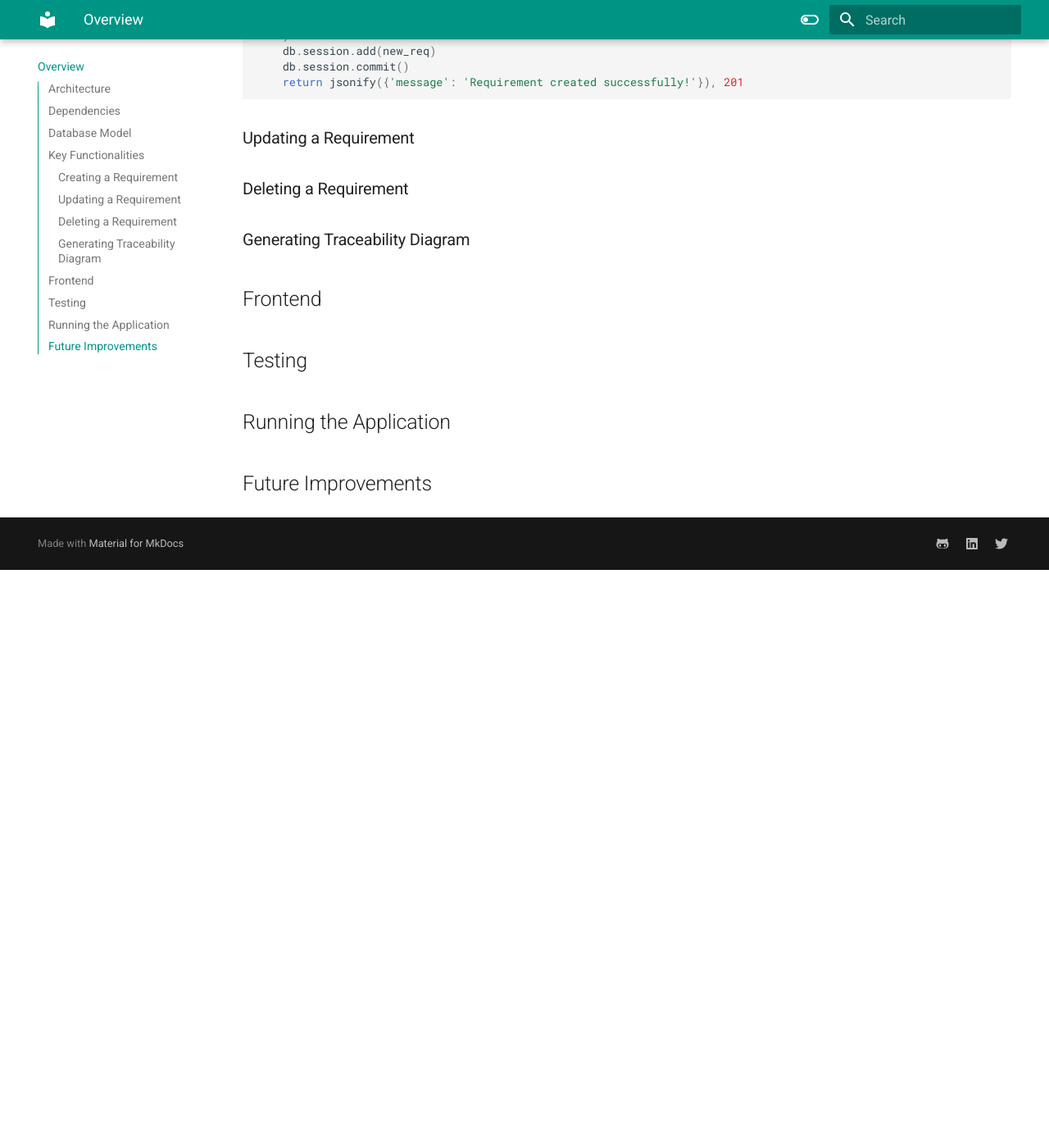
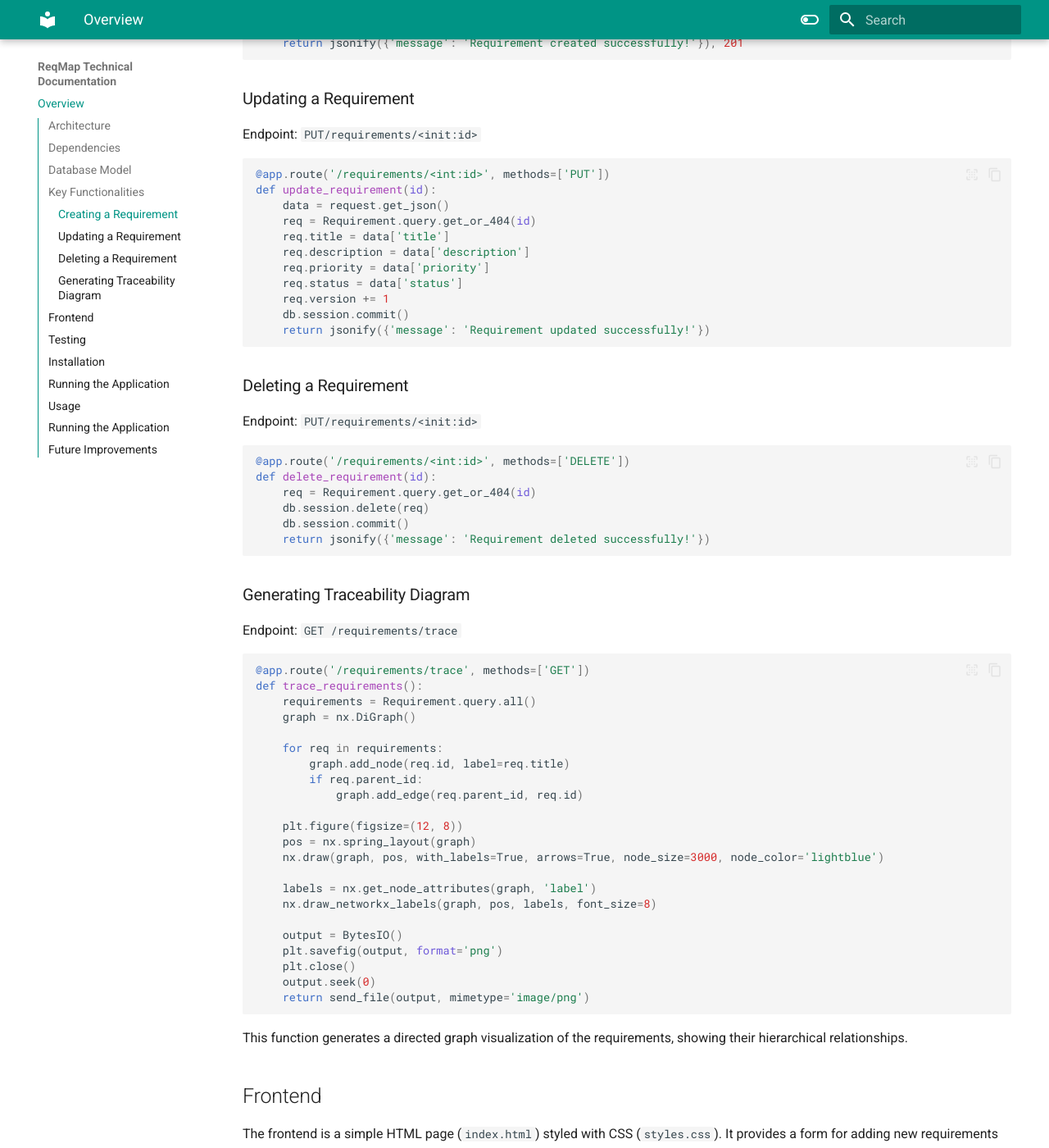
Before and after one commit to jerameee/reqmap-docs, an MkDocs documentation site: the page built from docs/index.md, in a window 1280 px wide and 1400 px high, scrolled down 1471 px. Shown: the whole window at 82% size. Built offline with MkDocs 1.6.1 and Material for MkDocs 9.7.7, drawn with Linux system fonts in a browser that asks for light colours; before the commit the page ends 2166 px from its top, so only the background shows below that; some of the changed text lies outside the part shown.

Commit message:
Update styling, links etc.

````diff
--- a/docs/index.md
+++ b/docs/index.md
@@ -6,7 +6,7 @@
 
 The application follows a Model-View-Controller (MVC) architecture:
 
-* __Model:__ Defined in ```models.py''''
+* __Model:__ Defined in ```models.py```
 * __View:__ HTML Templates (```index.html```) and CSS (```styles.css```)
 * __Controller:__ Main application logic in```app.py```
 
@@ -23,7 +23,7 @@
 
 ## Database Model
 
-THe core data model is the ```Requirement``` class, defined in ```models.py```
+The core data model is the ```Requirement``` class, defined in ```models.py```
 
 ``` py
 class Requirement(db.Model):
@@ -64,14 +64,140 @@
 
 ### Updating a Requirement
 
+Endpoint: `PUT/requirements/<init:id>`
+
+``` py
+@app.route('/requirements/<int:id>', methods=['PUT'])
+def update_requirement(id):
+    data = request.get_json()
+    req = Requirement.query.get_or_404(id)
+    req.title = data['title']
+    req.description = data['description']
+    req.priority = data['priority']
+    req.status = data['status']
+    req.version += 1
+    db.session.commit()
+    return jsonify({'message': 'Requirement updated successfully!'})
+```
+
 ### Deleting a Requirement
+
+Endpoint: `PUT/requirements/<init:id>`
+
+``` py
+@app.route('/requirements/<int:id>', methods=['DELETE'])
+def delete_requirement(id):
+    req = Requirement.query.get_or_404(id)
+    db.session.delete(req)
+    db.session.commit()
+    return jsonify({'message': 'Requirement deleted successfully!'})
+```
 
 ### Generating Traceability Diagram
 
+Endpoint: `GET /requirements/trace`
+
+```py
+@app.route('/requirements/trace', methods=['GET'])
+def trace_requirements():
+    requirements = Requirement.query.all()
+    graph = nx.DiGraph()
+
+    for req in requirements:
+        graph.add_node(req.id, label=req.title)
+        if req.parent_id:
+            graph.add_edge(req.parent_id, req.id)
+
+    plt.figure(figsize=(12, 8))
+    pos = nx.spring_layout(graph)
+    nx.draw(graph, pos, with_labels=True, arrows=True, node_size=3000, node_color='lightblue')
+
+    labels = nx.get_node_attributes(graph, 'label')
+    nx.draw_networkx_labels(graph, pos, labels, font_size=8)
+
+    output = BytesIO()
+    plt.savefig(output, format='png')
+    plt.close()
+    output.seek(0)
+    return send_file(output, mimetype='image/png')
+```
+
+This function generates a directed graph visualization of the requirements, showing their hierarchical relationships.
+
 ## Frontend
+
+The frontend is a simple HTML page (`index.html`) styled with CSS (`styles.css`). It provides a form for adding new requirements and displays existing requirements.
 
 ## Testing
 
+Unit tests are provided in `test_app.py`. Here's an example test case:
+
+```py
+def test_create_requirement(self):
+    response = self.app.post('/requirements', json={
+        'title': 'Test Requirement',
+        'description': 'This is a test.',
+        'priority': 'High',
+        'status': 'Open'
+    })
+    self.assertEqual(response.status_code, 201)
+    self.assertIn('Requirement created successfully!', response.get_data(as_text=True))
+```
+
+## Installation
+
+1. Clone the repository:
+
+   ``` md
+   git clone https://github.com/your-username/reqmap.git
+
+   cd reqmap
+
+   ```
+
+2. Create a virtual environment and activate it:
+
+   ``` md
+   python -m venv venv
+   source venv/bin/activate  # On Windows, use `venv\Scripts\activate`
+
+   ```
+
+3. Install the required packages:
+
+   ``` md
+   pip install -r requirements.txt
+
+   ```
+
 ## Running the Application
 
+1. Start the Flask development server:
+   ```
+   python app.py
+   ```
+
+2. Open a web browser and navigate to `http://localhost:5000`
+
+## Usage
+
+- Add new requirements using the form on the main page
+- View existing requirements in the list below the form
+- Update or delete requirements by implementing the necessary frontend functionality (not included in the current version)
+- Click on "View Traceability Diagram" to see the relationships between requirements
+
+## Running the Application
+
+To run the application:
+
+1. Install dependencies: `pip install -r requirements.txt`
+2. Run the Flask application: `python3 app.py`
+
+The application will be available at `http://localhost:5000`
+
 ## Future Improvements
+
+* Implement user authentication and authorization
+* Add pagination for large numbers of requirements
+* Implement more advanced filtering and sorting options
+* Enhance the traceability diagram with more interactive features
--- a/mkdocs.yml
+++ b/mkdocs.yml
@@ -3,7 +3,6 @@
   name: material
   version: 9.5.33
   features:
-    - navigation.tabs
     - navigation.sections
     - toc.integrate
     - navigation.top
@@ -29,6 +28,7 @@
       primary: teal
       accent: lime
 extra:
+  generator: false
   social:
     - icon: fontawesome/brands/github-alt
       link: https://github.com/jerameee
@@ -36,6 +36,7 @@
       link: https://www.linkedin.com/in/jeremy-f-570672239/
     - icon: fontawesome/brands/twitter
       link: https://twitter.com/jeramee_tech
+
 
 markdown_extensions:
   - pymdownx.highlight:
@@ -46,3 +47,5 @@
   - pymdownx.inlinehilite
   - pymdownx.snippets
   - pymdownx.superfences
+
+copyright: Copyright &copy; 2024 Jeremy Jones
````
